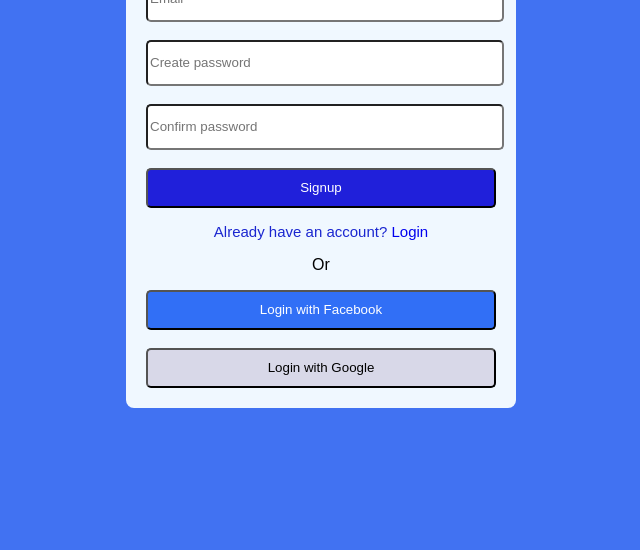
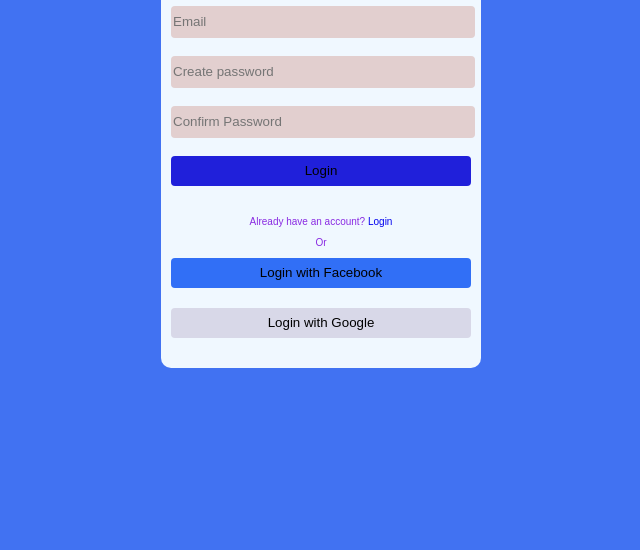
Before and after one commit to akashkrishnan2004/mern_stack, a plain HTML site: page Signup/Signup.html in a window 1280 px wide. Shown: the part 266-816 px from the top of the page, without its empty margins (319-959 px from the left). Drawn offline with Linux system fonts and the light colour scheme.

Commit message:
initial commit

```diff
--- a/Signup/Login.css
+++ b/Signup/Login.css
@@ -1,58 +1,74 @@
-body,html {
+html {
+    font-family: Arial, Helvetica, sans-serif;
+}
+
+body {
     display: flex;
+    align-items: center;
     justify-content: center;
-    align-items: center;
     height: 100vh;
     background-color: rgb(65, 114, 242, 255);
 }
 
 .main-div {
     background-color: aliceblue;
-    width: 350px;
-    border-radius: 8px;
-    padding: 20px;
-    border-style: none;
+    padding: 10px;
+    border-radius: 10px;
+    width: 300px;
+}
 
+.sub-div {
+    height: 50px;
 }
-input {
-    align-items: center;
-    width: 100%;
-    height: 40px;
-    border-radius: 5px;
-}
-.login-button {
-    width: 100%;
-    border-radius: 5px;
-    height: 40px;
-    background-color: rgb(32, 32, 218);
-    color: white;
-}
-.button-facebook {
-    width: 100%;
-    border-radius: 5px;
-    height: 40px;
-    background-color:  #316FF6;
-    color: white;
-}
-.button-google {
-    width: 100%;
-    border-radius: 5px;
-    height: 40px;
-    background-color: rgb(216, 216, 232);
-}
-.p-1 {
-    text-align: center;
-    font-size: 15px;
-}
+
 h1 {
     text-align: center;
     font-family: Arial, Helvetica, sans-serif;
     font-weight: lighter;
 }
-a{
+
+.p-1 {
+    text-decoration: none;
+    align-items: center;
+    text-align: center;
+    color: blueviolet;
+    font-weight: lighter;
+    font-size: 10px;
+}
+
+a {
     text-decoration: none;
 }
-.a-1 {
-    text-align: center;
-    align-items: center;
+
+input {
+    width: 100%;
+    height: 30px;
+    border-radius: 4px;
+    border-style: none;
+    background-color: #e2cfcf;
 }
+
+.login-button {
+    width: 100%;
+    height: 30px;
+    border-radius: 4px;
+    border-style: none;
+    background-color: rgb(32, 32, 218);
+
+}
+
+.facebook-button {
+    width: 100%;
+    height: 30px;
+    border-radius: 4px;
+    border-style: none;
+    background-color: #316FF6;
+}
+
+.google-button {
+    width: 100%;
+    height: 30px;
+    border-radius: 4px;
+    border-style: none;
+    background-color: rgb(216, 216, 232);
+}
--- a/Signup/Signup.css
+++ b/Signup/Signup.css
@@ -1,65 +1,74 @@
 html {
     font-family: Arial, Helvetica, sans-serif;
 }
+
 body {
     display: flex;
+    align-items: center;
     justify-content: center;
-    align-items: center;
     height: 100vh;
     background-color: rgb(65, 114, 242, 255);
-
 }
 
 .main-div {
     background-color: aliceblue;
-    width: 350px;
-    border-radius: 8px;
-    padding: 20px;
-    border-style: none;
+    padding: 10px;
+    border-radius: 10px;
+    width: 300px;
+}
 
+.sub-div {
+    height: 50px;
 }
-input {
-    align-items: center;
-    width: 100%;
-    height: 40px;
-    border-radius: 5px;
-}
-.signup-button {
-    width: 100%;
-    border-radius: 5px;
-    height: 40px;
-    background-color: rgb(32, 32, 218);
-    color: white;
-}
-.button-facebook {
-    width: 100%;
-    border-radius: 5px;
-    height: 40px;
-    background-color:  #316FF6;
-    color: white;
-}
-.button-google {
-    width: 100%;
-    border-radius: 5px;
-    height: 40px;
-    background-color: rgb(216, 216, 232);
-}
-.h6-1 {
-    text-align: center;
-    font-size: 15px;
-    font-weight: lighter;
-    color: rgb(26, 38, 208);
-}
+
 h1 {
     text-align: center;
     font-family: Arial, Helvetica, sans-serif;
     font-weight: lighter;
 }
-a{
+
+.p-1 {
     text-decoration: none;
-    columns: rgb(0, 0, 255)
-    ;
+    align-items: center;
+    text-align: center;
+    color: blueviolet;
+    font-weight: lighter;
+    font-size: 10px;
 }
-.h6-2 {
-    text-align: center;
+
+a {
+    text-decoration: none;
 }
+
+input {
+    width: 100%;
+    height: 30px;
+    border-radius: 4px;
+    border-style: none;
+    background-color: #e2cfcf;
+}
+
+.login-button {
+    width: 100%;
+    height: 30px;
+    border-radius: 4px;
+    border-style: none;
+    background-color: rgb(32, 32, 218);
+
+}
+
+.facebook-button {
+    width: 100%;
+    height: 30px;
+    border-radius: 4px;
+    border-style: none;
+    background-color: #316FF6;
+}
+
+.google-button {
+    width: 100%;
+    height: 30px;
+    border-radius: 4px;
+    border-style: none;
+    background-color: rgb(216, 216, 232);
+}
--- a/Signup/Signup.html
+++ b/Signup/Signup.html
@@ -8,21 +8,28 @@
 </head>
 <body>
     <div class="main-div">
-        <h1>Signup</h1>
         <form action="">
-
-            <input type="email" name="email" placeholder="Email" required>
-            <br> <br>
-            <input type="password" name="password" placeholder="Create password" required>
-            <br> <br>
-            <input type="password" name="Confirm_password" placeholder="Confirm password" required>
-            <br> <br>
-            <button class="signup-button">Signup</button>
-            <p class="h6-1">Already have an account? <a href="Login.html">Login</a></p>
-            <p class="h6-2">Or</p>
-            <button class="button-facebook">Login with Facebook</button>
-            <br><br>
-            <button class="button-google">Login with Google</button>
+            <h1>Signup</h1>
+            <div class="sub-div">
+                <input type="email" name="email" placeholder="Email">
+            </div>
+            <div class="sub-div">
+                <input type="password" name="create-password" placeholder="Create password">
+            </div>
+            <div class="sub-div">
+                <input type="password" name="confirm-password" placeholder="Confirm Password">
+            </div>
+            <div class="sub-div">
+                <button class="login-button">Login</button>
+            </div>
+            <p class="p-1">Already have an account?<a href="Login.html"> Login</a></p>
+            <p class="p-1">Or</p>
+            <div class="sub-div">
+                <button class="facebook-button">Login with Facebook</button>
+            </div>
+            <div class="sub-div">
+                <button class="google-button">Login with Google</button>
+            </div>
         </form>
     </div>
 </body>
```
Also changed, not shown: Signup/Login.html (+18 -11 lines).
